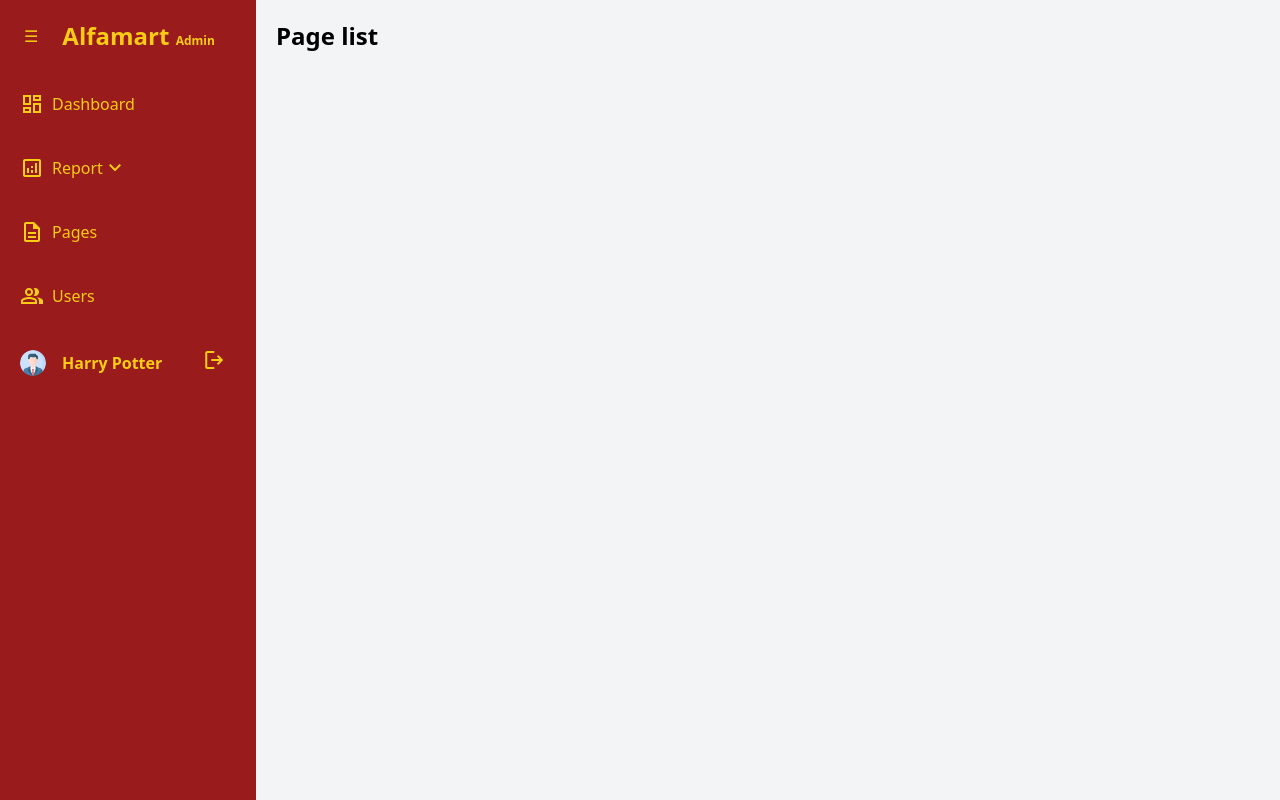
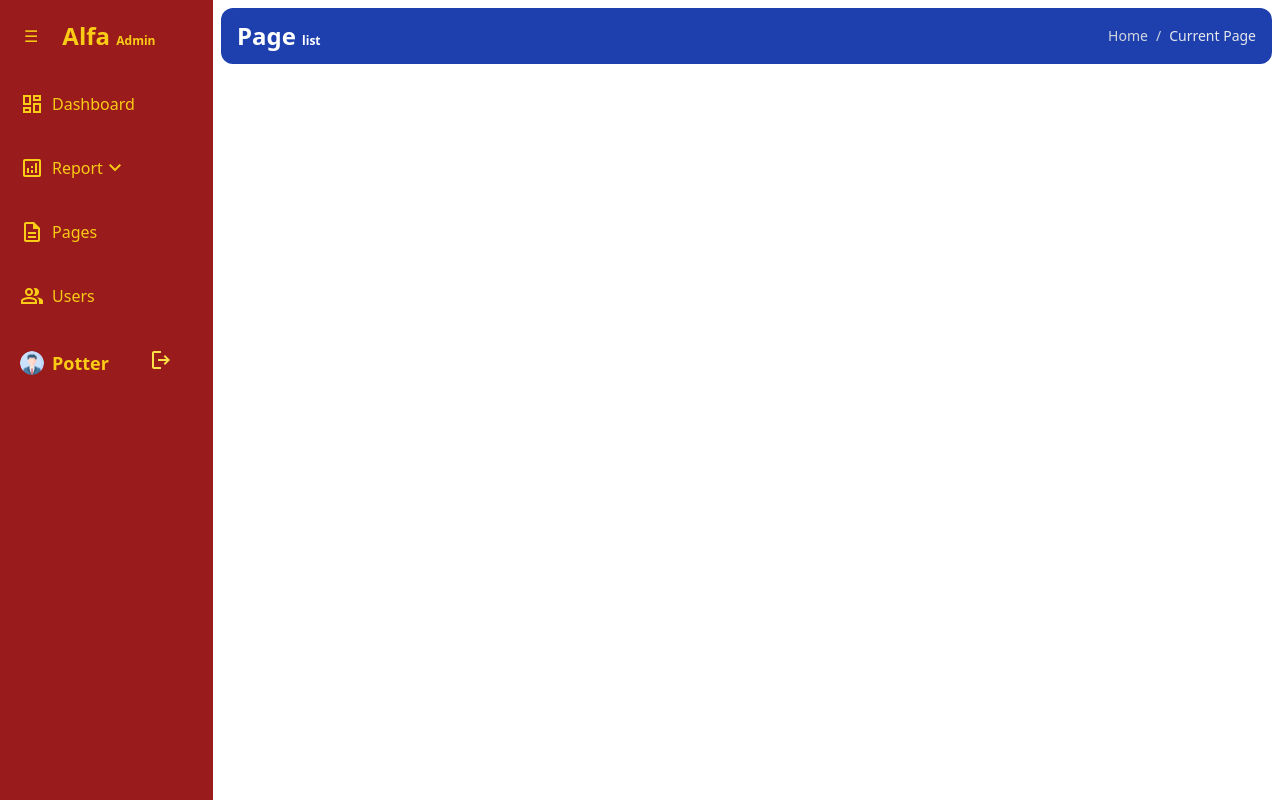
Before and after one commit to abeyynz/G3-Web-page, a website: page pages/admin.html in a window 1280 px wide. Drawn offline with nearby package versions, Linux system fonts and the light colour scheme.

Commit message:
menambahkan breadcrumbs

```diff
--- a/pages/admin.html
+++ b/pages/admin.html
@@ -6,16 +6,16 @@
     <title>Admin Page</title>
     <link rel="stylesheet" href="../dist/style.css">
     <link rel="stylesheet" href="https://fonts.googleapis.com/css2?family=Material+Symbols+Outlined&display=swap" />
-
+    <script src="https://cdn.tailwindcss.com"></script>
 </head>
-<body class="bg-gray-100 ">
+<body>
     <div class="flex h-screen">
-        <div id="sidebar" class="w-64 bg-red-800 text-yellow-400 transition-all duration-300">
+        <div id="sidebar" class="w-64 bg-red-800 text-yellow-400 transition-all duration-300 ">
             <div class="flex items-center p-4">
                 <button onclick="toggleSidebar()" class="text-yellow-400 focus:outline-none hover:bg-red-700 p-2 rounded-full">
                     <span>&#9776;</span>
                 </button>
-                <h1 class="ml-4 text-2xl font-bold sidebar-text">Alfamart <span class="text-xs">Admin</span></h1>
+                <h1 class="ml-4 text-2xl font-bold sidebar-text">Alfa <span class="text-xs">Admin</span></h1>
             </div>
             <div>
                 <ul >
@@ -73,8 +73,8 @@
             </div>
             <div class="flex items-center  ">
                 <a href="web.html" class="flex items-center hover:bg-red-700 p-5 rounded-full">
-                    <img src="/src/asset/pic.png" alt="Profile" class="rounded-full w-8 h-8">
-                    <span class="sidebar-text text-lg font-bold ml-4">Harry Potter</span>
+                    <img src="/src/asset/pic.png" alt="Profile" class="rounded-full w-6 h-6">
+                    <span class="sidebar-text text-lg font-bold ml-2">Potter</span>
                 </a>
                 <a href="#" class="sidebar-text text-sm block  text-yellow-300 hover:bg-red-700 p-5 rounded-full" >
                     <span class="material-symbols-outlined">logout</span>
@@ -82,12 +82,22 @@
             </div>
         </div>
 
-        <div class="flex-1 p-5">
-            <div id="pages">
-                <h1 class="text-2xl font-bold">Page list</h1>
-                <p class="mt-4"></p>
+        <div class="p-2 w-screen">
+            <div id="pages" class="bg-blue-800 rounded-xl h-14 w-full flex items-center justify-between px-4">
+                <div class="flex w-full justify-between items-center">
+                    <h1 class="text-2xl text-white font-semibold">Page <span class="text-xs">list</span></h1>
+
+                    <nav class="ml-auto">
+                        <ol class="flex space-x-2 text-gray-300 text-sm">
+                            <li><a href="#" class="hover:text-white">Home</a></li>
+                            <li>/</li>
+                            <li class="text-gray-200">Current Page</li>
+                        </ol>
+                    </nav>
+                </div>
             </div>
         </div>
+
     </div>
     <script defer>
         function toggleSidebar(){
--- a/tailwind.config.js
+++ b/tailwind.config.js
@@ -1,8 +1,8 @@
 /** @type {import('tailwindcss').Config} */
 module.exports = {
   content: [
-    './pages/**/*.{html, js}',
-    './components/**/*.{html, js}',
+    './pages/**/*.{html,js}',
+    './components/**/*.{html,js}',
   ],
   theme: {
     extend: {},
```
Also changed, not shown: dist/output.css.
